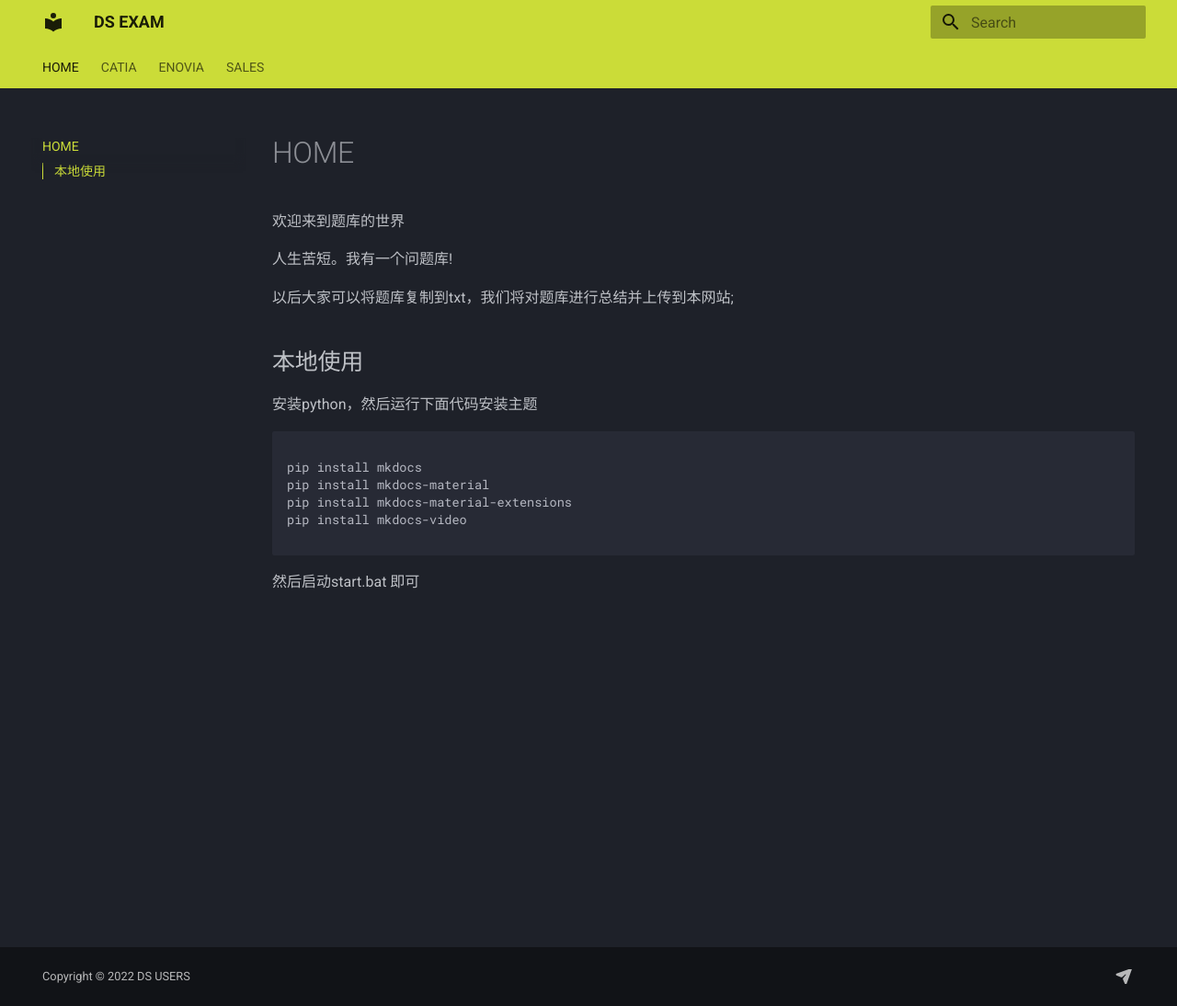
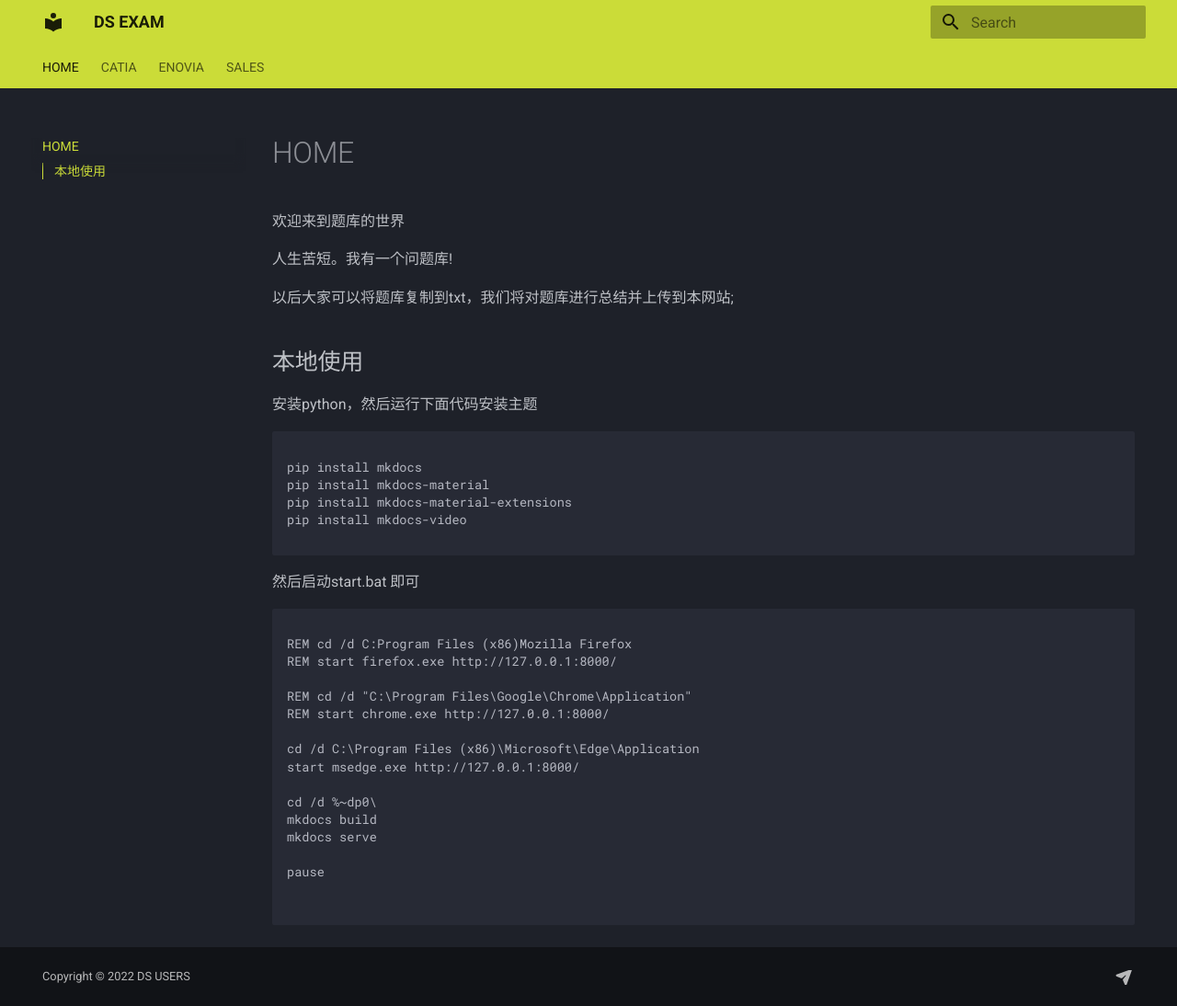
Before and after one commit to xuscode/DSE, an MkDocs documentation site: the page built from docs/index.md, in a window 1280 px wide and 1094 px high. Shown: the whole window at 92% size. Built offline with MkDocs 1.6.1 and Material for MkDocs 9.7.7, drawn with Linux system fonts in a browser that asks for light colours; nearby versions of some CDN libraries.

Commit message:
20230506134429

````diff
--- a/docs/index.md
+++ b/docs/index.md
@@ -19,3 +19,24 @@ pip install mkdocs-video
 
 ```
 然后启动start.bat 即可
+
+
+```bash
+
+REM cd /d C:Program Files (x86)Mozilla Firefox
+REM start firefox.exe http://127.0.0.1:8000/
+
+REM cd /d "C:\Program Files\Google\Chrome\Application"
+REM start chrome.exe http://127.0.0.1:8000/
+
+cd /d C:\Program Files (x86)\Microsoft\Edge\Application
+start msedge.exe http://127.0.0.1:8000/
+
+cd /d %~dp0\
+mkdocs build
+mkdocs serve
+
+pause
+
+
+```
````
